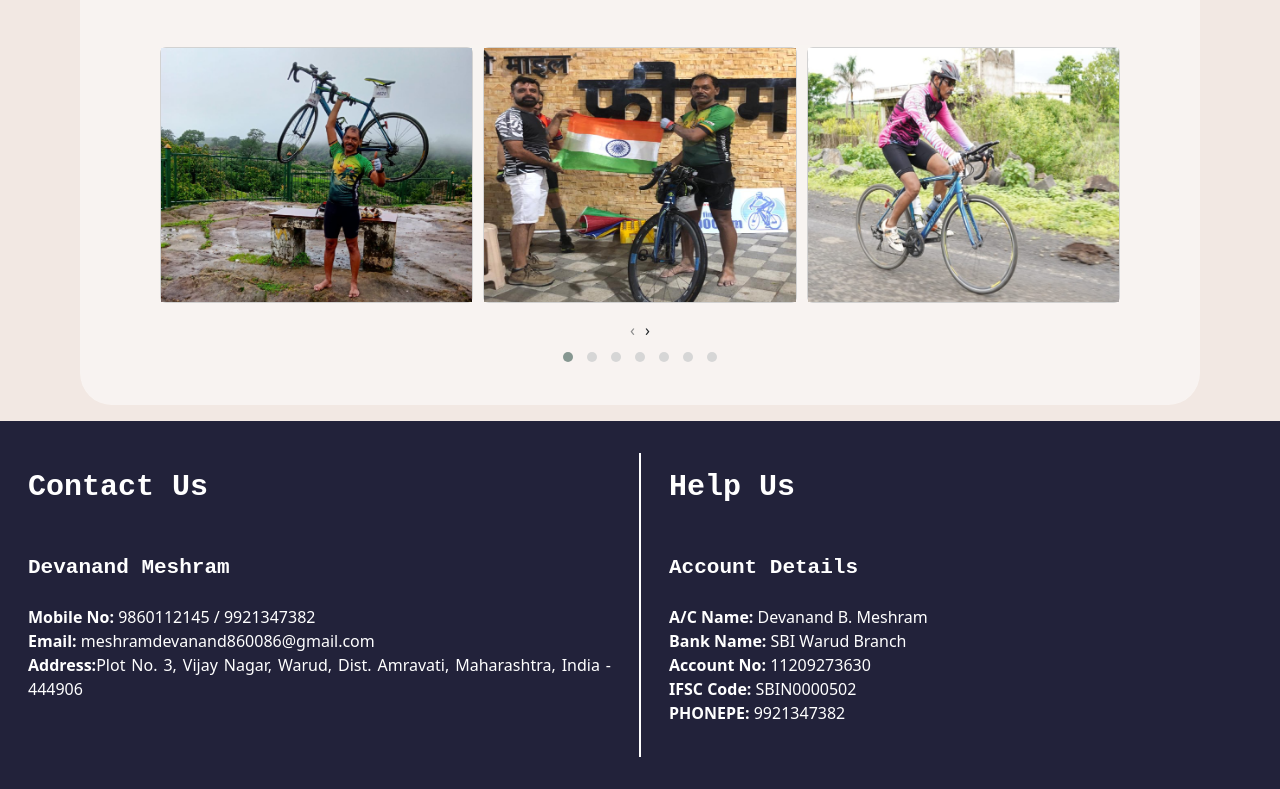
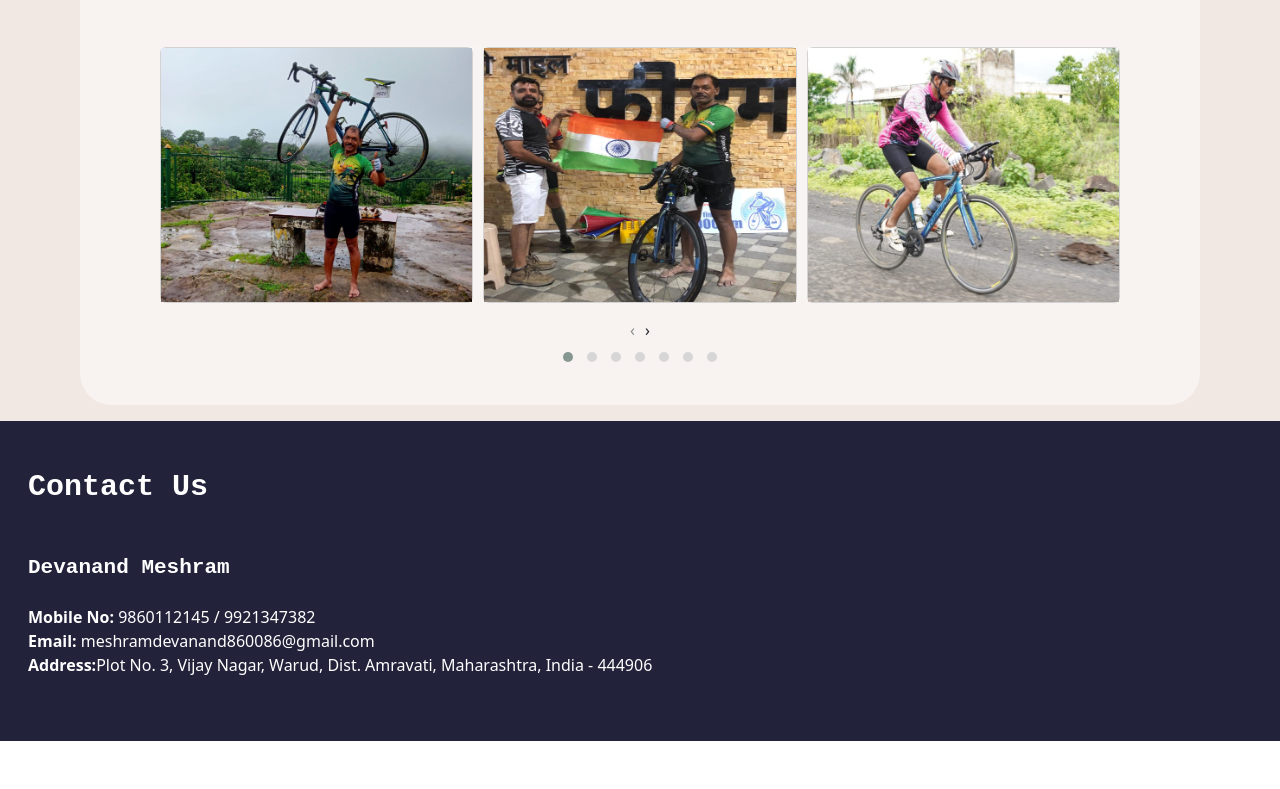
Before and after one commit to nikhilkherade/the-life-cycle, a plain HTML site: page index.html in a window 1280 px wide. Shown: the part 1734-2523 px from the top of the page. After the commit the page ends 2475 px from the top, so only its background shows below. Drawn offline with nearby package versions, Linux system fonts and the light colour scheme.

Commit message:
saving changes

```diff
--- a/index.html
+++ b/index.html
@@ -334,31 +334,6 @@
                             </div>
                         </div>
                     </div>
-                    <div class="col sep-border-left">
-                        <div class="contact-inner-container">
-                            <h2>Help Us</h2>
-                            <h3>Account Details</h3>
-                            <div class="label-container">
-                                <label for=""
-                                    ><b>A/C Name:</b> Devanand B. Meshram</label
-                                >
-                                <br />
-                                <label for=""
-                                    ><b>Bank Name:</b> SBI Warud Branch</label
-                                >
-                                <br />
-                                <label for=""
-                                    ><b>Account No:</b> 11209273630</label
-                                >
-                                <br />
-                                <label for=""
-                                    ><b>IFSC Code:</b> SBIN0000502</label
-                                >
-                                <br />
-                                <label for=""><b>PHONEPE:</b> 9921347382</label>
-                            </div>
-                        </div>
-                    </div>
                 </div>
             </div>
         </section>
--- a/style.css
+++ b/style.css
@@ -184,6 +184,7 @@ h3 {
     padding: 2rem 5rem;
 }
 
+
 .sep-border-left {
     border-left: solid 2px var(--white-color);
 }
```
